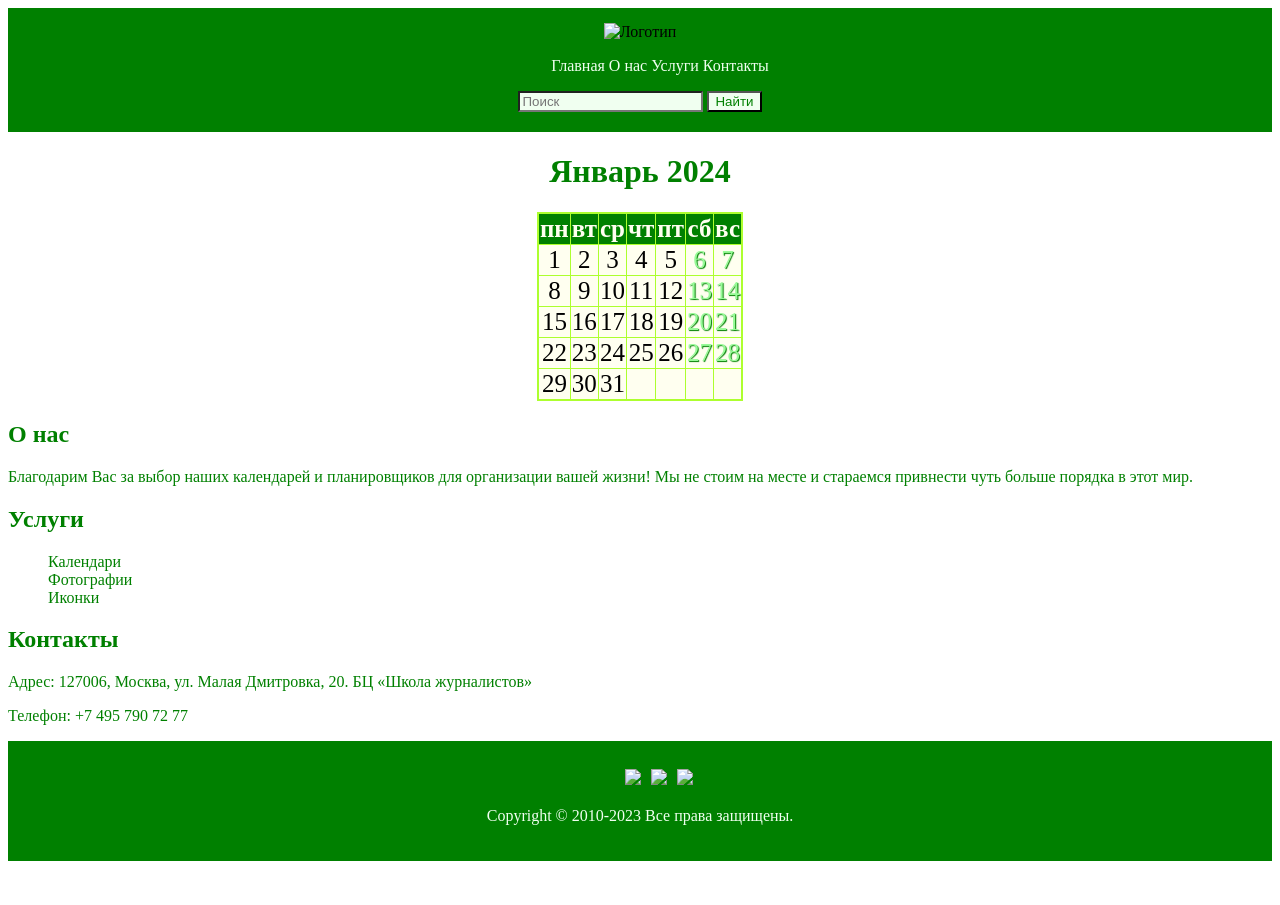
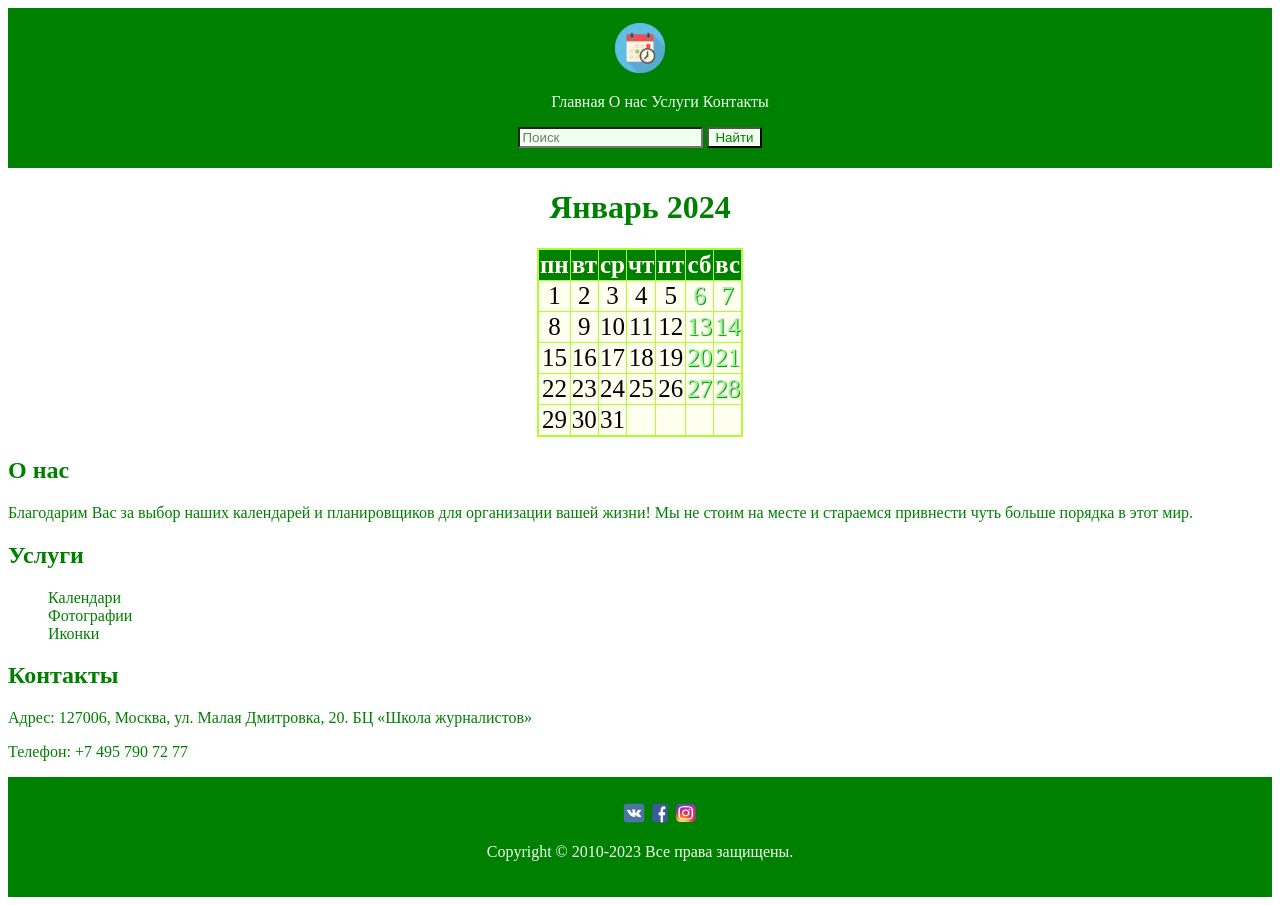
Before and after one commit to MuliBird/Portfolio, a plain HTML site: page january1.html in a window 1280 px wide. Before the commit the page ends 869 px from the top, so only its background shows below. Drawn offline with Linux system fonts and the light colour scheme.

Commit message:
Update january1.html

```diff
--- a/january1.html
+++ b/january1.html
@@ -8,7 +8,7 @@
 <body>
   <header>
     <div>
-       <img src="log.png" alt="Логотип">
+       <img src="jpg/log.png" alt="Логотип">
     </div>
     <nav>
        <ul class="ul_li">
@@ -107,9 +107,9 @@
   </div>
   <footer>
     <ul class="ul_li">
-    <li><a href=""><img src="vk.png"></a></li>
-    <li><a href=""><img src="f.png"></a></li>
-    <li><a href=""><img src="inst.png"></a></li>
+    <li><a href=""><img src="jpg/vk.png"></a></li>
+    <li><a href=""><img src="jpg/f.png"></a></li>
+    <li><a href=""><img src="jpg/inst.png"></a></li>
     </ul>
     <p>Copyright © 2010-2023 Все права защищены.</p>
   </footer>
```
